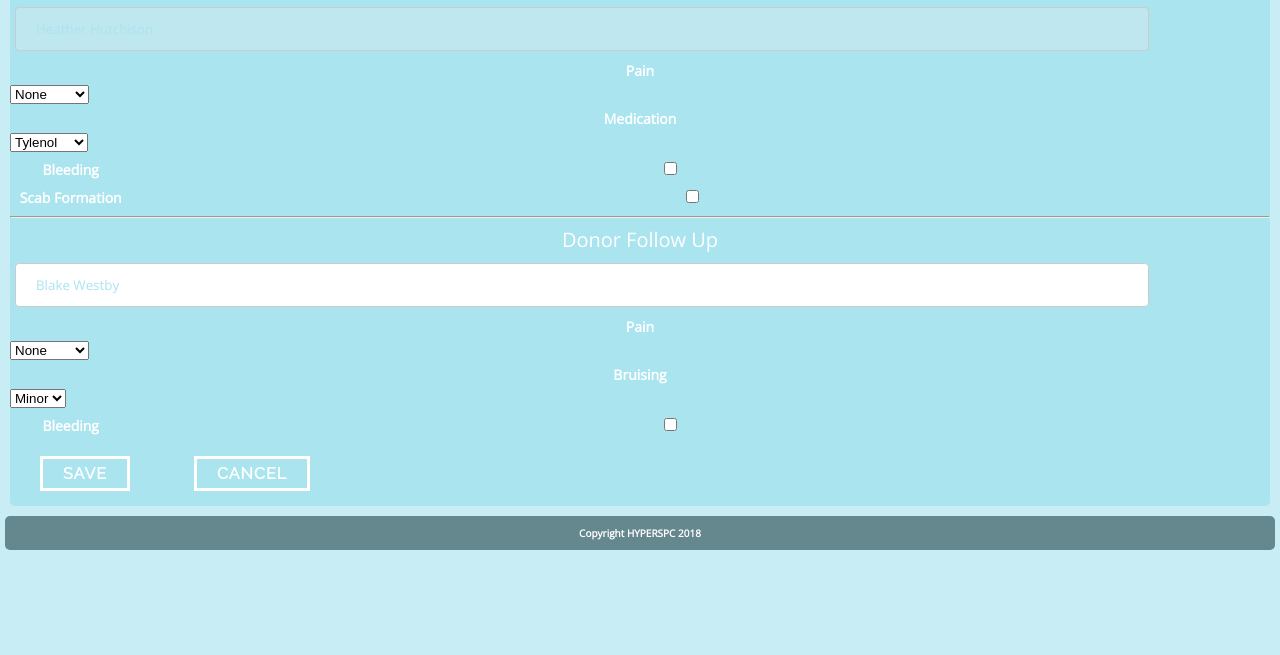
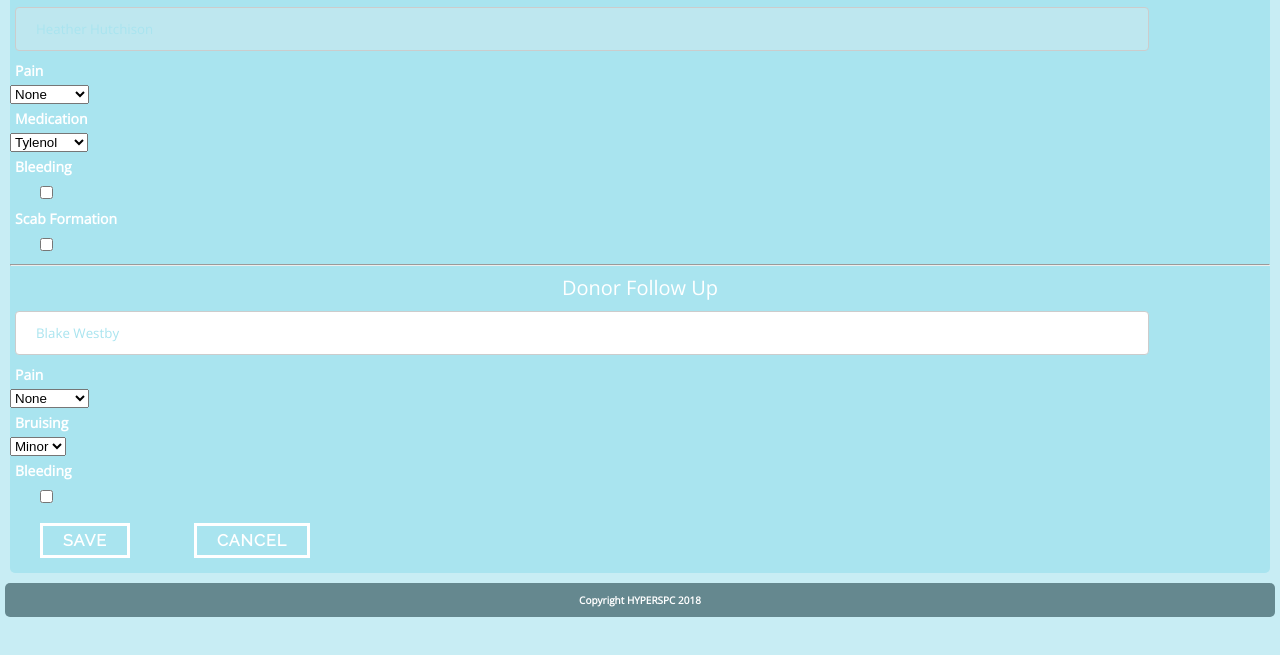
Before and after one commit to bijx/HairTransTrack, a plain HTML site: page followup.html in a window 1280 px wide. Shown: the part 135-790 px from the top of the page. Drawn offline with nearby package versions, Linux system fonts and the light colour scheme.

Commit message:
Last commit

```diff
--- a/followup.html
+++ b/followup.html
@@ -43,8 +43,10 @@
                     <option>Oxycodin</option>
                     <option>Advil</option>
                 </select>
-                <h3>Bleeding <input type="checkbox"></h3>
-                <h3>Scab Formation <input type="checkbox"></h3>
+                <h3>Bleeding</h3>
+                 <input type="checkbox">
+                <h3>Scab Formation</h3>
+                <input type="checkbox">
 
             </form>
             <hr>
@@ -59,7 +61,9 @@
                     <option>Minor</option>
                     <option>Major</option>
                 </select>
-                <h3>Bleeding <input type="checkbox"></h3>
+                <h3>Bleeding</h3>
+                <input type="checkbox">
+                <br>
 
 
             <p id="errorMessage" hidden style="background-color: red;">Please fix your highlighted errors above.</p>
--- a/main.css
+++ b/main.css
@@ -25,7 +25,7 @@ label {
 h3 {
     margin: 5px;
     font-family: 'Open Sans', sans-serif;
-    text-align: center;
+    text-align: left;
     font-size: 14px;
     color: white;
 }
@@ -146,3 +146,7 @@ input {
     border-radius: 4px;
     box-sizing: border-box;
 }
+
+input[type="checkbox"]{
+    width: 5%;
+}
```
